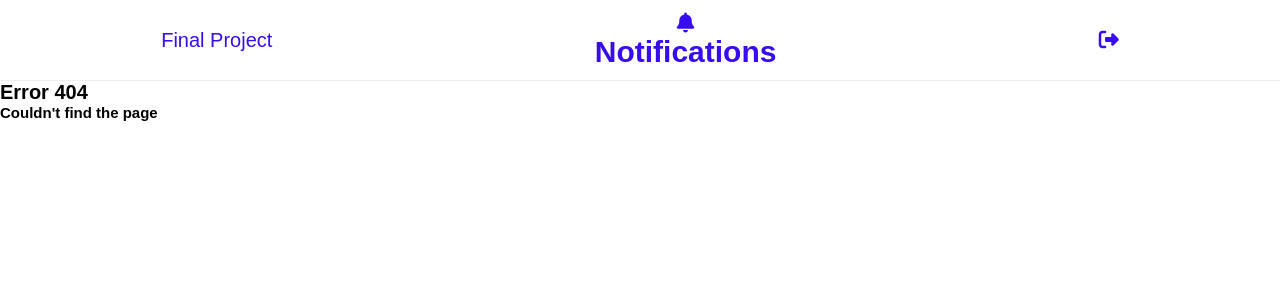
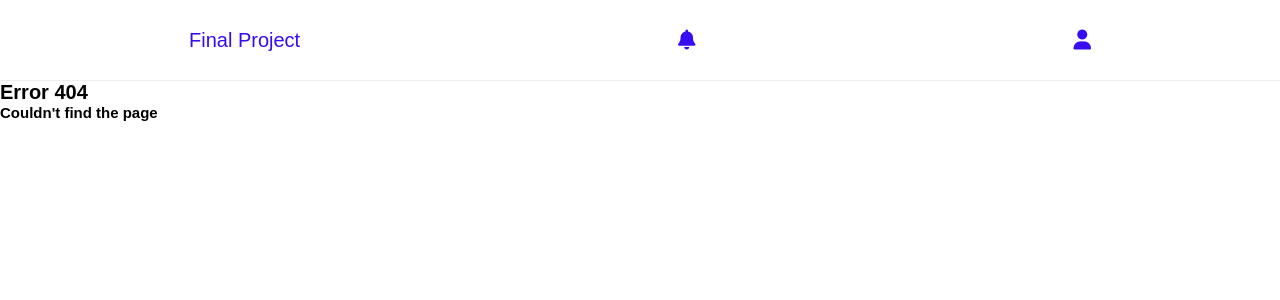
Before and after one commit to DaviNakamuraCardoso/bracket, a Django app: page /error/ in a window 1280 px wide. Shown: the top 300 px of the page. Run offline with Django 3.2, Linux system fonts and the light colour scheme; the visitor is signed in with stand-in values (Sample User, id 1); data that the repository does not hold is empty; some libraries are stand-ins or nearby versions.

Commit message:
Final Project: Adding a user info dropdown to the navbar

```diff
--- a/base/static/base/script/main.js
+++ b/base/static/base/script/main.js
@@ -1,13 +1,17 @@
 document.addEventListener("DOMContentLoaded", () =>
 {
-    const box = document.querySelector("#box");
-    const bell = document.querySelector("#bell");
+    const icons = document.querySelectorAll(".icon");
 
-    bell.addEventListener('click', () => {
-        box.classList.toggle('open');
+    icons.forEach(icon => {
+        icon.addEventListener('click', () => {
+            const box = icon.parentElement.lastElementChild;
+            box.classList.toggle('open');
+        });
+
+
+
     });
-
-    const notificationsLength = document.querySelectorAll('.notifi-item').length;
+        const notificationsLength = document.querySelectorAll('.notifi-item').length;
 
     if (notificationsLength > 0)
     {
--- a/base/templates/base/index.html
+++ b/base/templates/base/index.html
@@ -8,9 +8,6 @@
 
 
 {% block body %}
-    {% if request.user.is_authenticated %}
-        <h1>Hello, {{ request.user.first_name }}</h1>
-    {% endif %}
 
     <div class="clinic-container">
 
--- a/base/templates/base/layout.html
+++ b/base/templates/base/layout.html
@@ -74,14 +74,14 @@
 
 
                 </div>
-                <div class="notifi-box" id="box">
-                    <h2 class="notifi-t">Notifications</h2>
+                <div class="dropdown" id="box">
+                    <h2 class="drop-t">Notifications</h2>
                     {% for notification in request.user.sorted_notifications %}
-                    <div class="notifi-item">
+                    <div class="drop-item">
                         <div class="text">
-                            <h4 class="notifi-title">{{ notification.origin.first_name }} {{ notification.origin.last_name }}</h4>
-                            <p class="notifi-text">{{ notification.text }}</p>
-                            <p class="notifi-timestamp">{{ notification.time }}</p>
+                            <h4 class="drop-title">{{ notification.origin.first_name }} {{ notification.origin.last_name }}</h4>
+                            <p class="drop-text">{{ notification.text }}</p>
+                            <p class="drop-timestamp">{{ notification.time }}</p>
                         </div>
                     </div>
 
@@ -91,7 +91,28 @@
 
             <!-- Logout -->
             <li class="nav-item">
-                <a href="{% url 'users:logout' %}" class="nav-link"><i class="fas fa-sign-out-alt"></i></a>
+                <div class="icon">
+                    <i class="fas fa-user">
+
+                    </i>
+                </div>
+
+                <div class="dropdown">
+                    <h2 class="drop-t">Signed in as <strong>{{ request.user.first_name }} {{ request.user.last_name }}</strong></h2>
+                    <div class="drop-item">
+                        <div class="text">
+                            <a class="drop-link" href="{% url 'users:logout' %}">
+                                <i class="fas fa-sign-out-alt"></i>
+                                <p class="drop-text">Logout</p>
+
+                            </a>
+
+                        </div>
+                    </div>
+
+
+                </div>
+
             </li>
 
             {% endif %}
```
